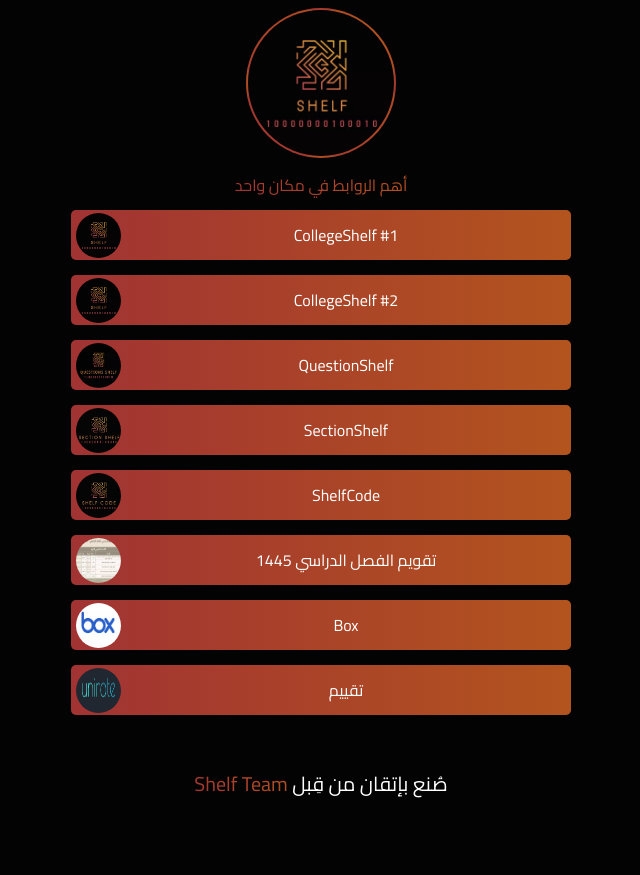
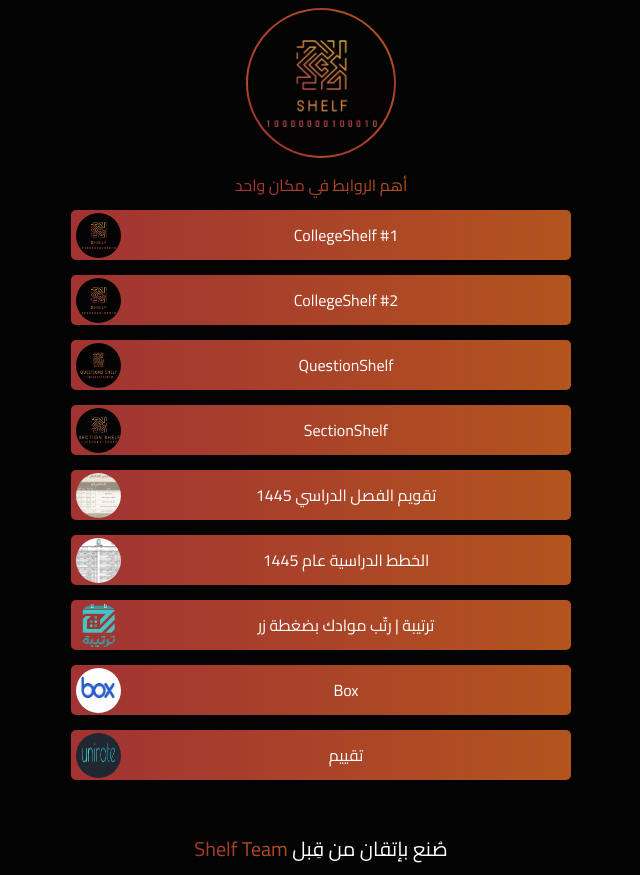
Before and after one commit to AnasShehri/Shelf-links, a Nuxt app: page / in a window 1280 px wide. Shown: the whole page, without its empty margins (319-959 px from the left). Before the commit the page ends 810 px from the top, so only its background shows below. Built offline with nearby package versions, Linux system fonts and the light colour scheme.

Commit message:
Added courses path link & Trtebh

```diff
--- a/components/SocialCard.vue
+++ b/components/SocialCard.vue
@@ -6,10 +6,12 @@
     { name: "QuestionShelf", link: "https://t.me/+sxCiRknMxW8zNGU8", img: "/links/question-shelf.webp" },
     { name: "SectionShelf", link: "https://t.me/+XT2m4V_GqyVjOTM0", img: "/links/section-shelf.webp" },
 
-    { name: "ShelfCode", link: "https://chat.whatsapp.com/C4GAqsM7eKHE3ltSJYSZ85", img: "/links/shelf-code.webp" },
+    //{ name: "ShelfCode", link: "https://chat.whatsapp.com/C4GAqsM7eKHE3ltSJYSZ85", img: "/links/shelf-code.webp" },
 
     // Others
     { name: "تقويم الفصل الدراسي 1445", link: "https://docdro.id/m9F9FGv", img: "/links/calendar.webp" },
+    { name: "الخطط الدراسية عام 1445", link: "https://docdro.id/MBm62zW", img: "/links/courses.webp" },
+    { name: "ترتيبة | رتّب موادك بضغطة زر", link: "https://trtebh.com/", img: "/links/trtebh.webp" },
     { name: "Box", link: "https://app.box.com/s/wlrcpuv7bm0qqvxjwx67dj9taaadfhl2", img: "/links/box.jpeg" },
     { name: "تقييم", link: "https://unirate.xyz/", img: "/links/unirate.png" }
 
```
Also changed, not shown: public/links/courses.webp (added), public/links/trtebh.webp (added).
